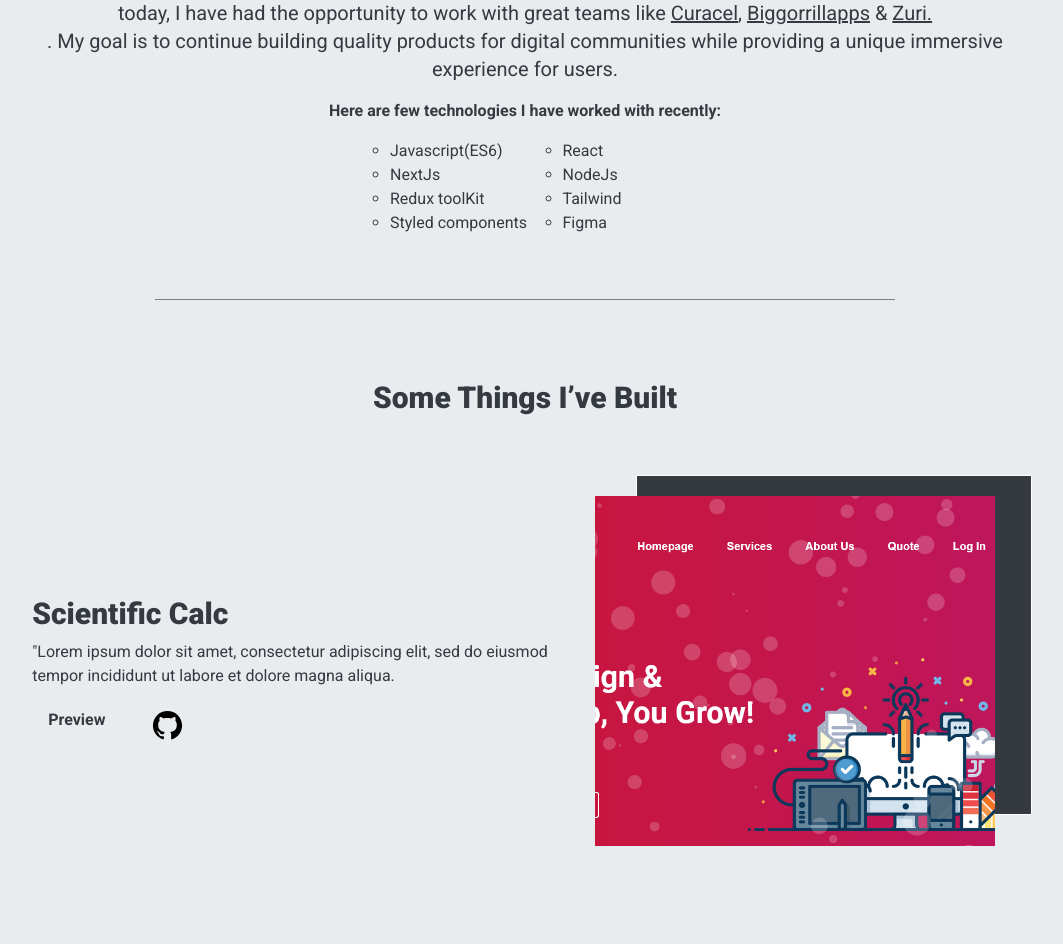
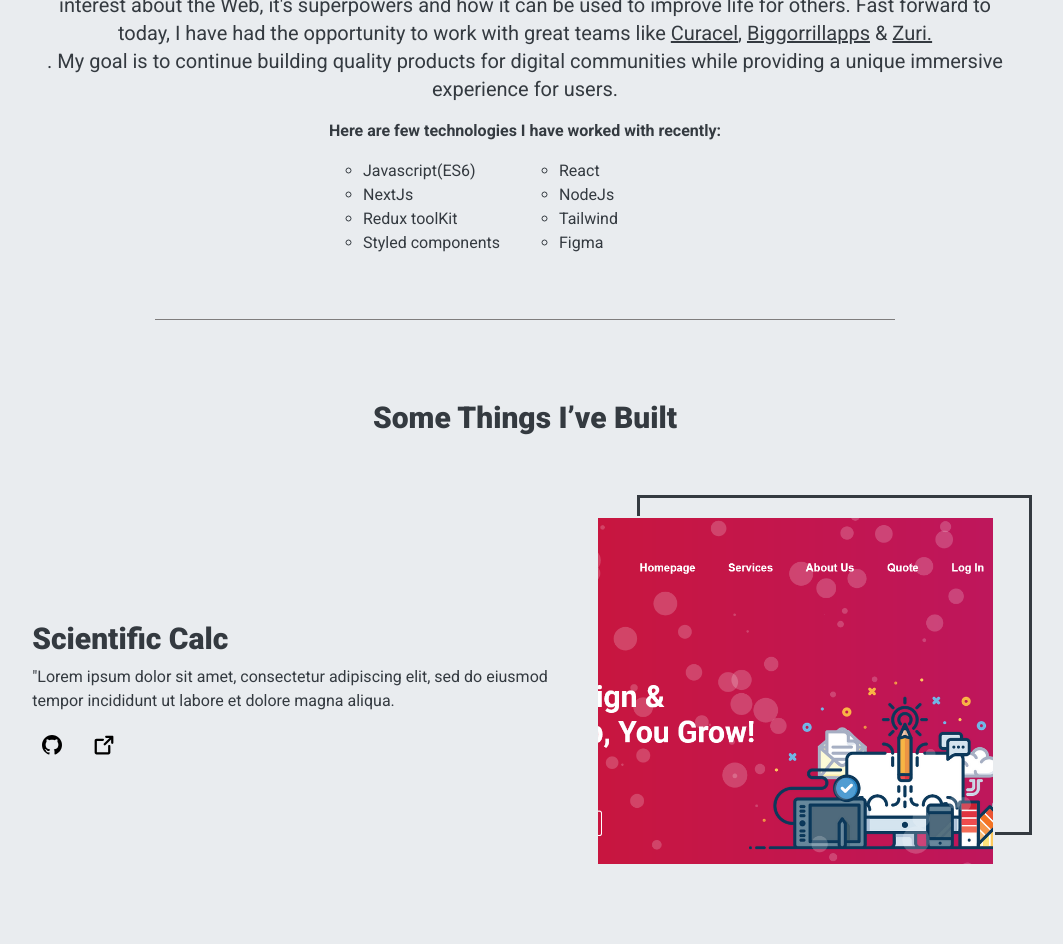
Before and after one commit to unegbuclinton/me, a React (Vite) app: page / in a window 1280 px wide. Shown: the part 1640-2584 px from the top of the page, without its empty margins (115-1178 px from the left). Built offline with nearby package versions, Linux system fonts and the light colour scheme.

Commit message:
update UI

```diff
--- a/src/assets/svgs/index.jsx
+++ b/src/assets/svgs/index.jsx
@@ -6,5 +6,5 @@ export { ReactComponent as DPIconGit } from "./newGit.svg";
 export { ReactComponent as DPIconMenu } from "./menu.svg";
 export { ReactComponent as DPIconClose } from "./closeIcon.svg";
 export { ReactComponent as DPIconGItMobile } from "./githubMobile.svg";
-
+export { ReactComponent as DPIconPreview } from "./preview.svg";
 export { ReactComponent as DPIcongitNav } from "./gitNav.svg";
--- a/src/components/Hero.jsx
+++ b/src/components/Hero.jsx
@@ -2,7 +2,6 @@ import React from "react";
 import "./comp.css";
 import me from "../assets/images/me.png";
 import { TypeAnimation } from "react-type-animation";
-import Button from "./Button";
 import { Link } from "react-scroll";
 const Hero = () => {
   return (
@@ -31,7 +30,7 @@ const Hero = () => {
             </p>
             <p className="font-semibold text-sm">Let's work together</p>
           </div>
-          <div className="w-full flex justify-center lg:justify-start">
+          <div className="w-full flex justify-center lg:justify-start mt-5">
             <Link
               to="contact-me"
               spy={true}
--- a/src/components/Me.jsx
+++ b/src/components/Me.jsx
@@ -37,7 +37,7 @@ const Me = () => {
       <h3 className="font-semibold text-center my-4">
         Here are few technologies I have worked with recently:
       </h3>
-      <ul className=" list">
+      <ul className="pl-12 list">
         <li>Javascript(ES6)</li>
         <li>React</li>
         <li>NextJs</li>
--- a/src/components/Nav.jsx
+++ b/src/components/Nav.jsx
@@ -30,6 +30,7 @@ const Nav = () => {
               smooth={true}
               offset={-100}
               duration={500}
+              activeClass="border-b-2 border-[#343A40]"
               className="cursor-pointer hover:border-b-2 border-black transition-all"
             >
               {title}
@@ -60,10 +61,11 @@ const Nav = () => {
                 offset={-100}
                 duration={500}
                 onClick={closeMenu}
-                className="text-center mb-3"
+                activeClass="border-b-2 "
+                className="text-center mb-5"
               >
                 <p className="text-white -text-sm">{`0${idx + 1}.`}</p>
-                <p className="text-white pb-4">{title}</p>
+                <p className="text-white">{title}</p>
               </Link>
             );
           })}
--- a/src/components/Works.jsx
+++ b/src/components/Works.jsx
@@ -1,5 +1,5 @@
 import React from "react";
-import { DPIconGit, DPIconGItMobile } from "../assets/svgs";
+import { DPIconGit, DPIconGItMobile, DPIconPreview } from "../assets/svgs";
 import img from "../assets/images/project1.png";
 import "./comp.css";
 const Works = () => {
@@ -17,11 +17,17 @@ const Works = () => {
             eiusmod tempor incididunt ut labore et dolore magna aliqua.
           </p>
           <div className="flex gap-3 mt-2">
-            <a href="#" className="py-3 px-4  font-semibold">
-              Preview
+            <a
+              href="#"
+              className="py-3 px-2 font-semibold hover:-translate-y-2 transition-all"
+            >
+              <DPIconGit />
             </a>
-            <a href="#" className="font-semibold py-3 px-4  ">
-              <DPIconGit />
+            <a
+              href="#"
+              className="font-semibold py-3 px-2 hover:-translate-y-2 transition-all"
+            >
+              <DPIconPreview />
             </a>
           </div>
         </div>
@@ -44,7 +50,7 @@ const Works = () => {
                     href="#"
                     className="py-1 px-4  lg:border-onyx font-semibold"
                   >
-                    Preview
+                    <DPIconPreview />
                   </a>
                   <a
                     href="#"
--- a/src/components/comp.css
+++ b/src/components/comp.css
@@ -83,9 +83,9 @@ span{
     margin: 0 auto;
     list-style-type:circle;
     display: grid;
+    column-gap: 20px;
     grid-template-columns:  1fr 1fr;
     max-width: 420px;
-    padding-left: 75px;
     font-size: 16px;
 }
 
@@ -148,16 +148,17 @@ text-decoration: underline;
     width: 100%;
     height: 100%;
     object-fit: cover;
+    border: 2px solid #E9ECEF;
 }
 
 .work-img::after{
     content:"";
     position:absolute;
-    background-color:#343A40 ;
+    background-color:transparent ;
     width: 90%;
     height: 97%;
     top: -21px;
-    border: 1px solid white;
+    border: 3px solid #343A40;
     right: -37px;
     z-index:-1;
 
```
Also changed, not shown: src/assets/svgs/newGit.svg, src/assets/svgs/preview.svg (added).
